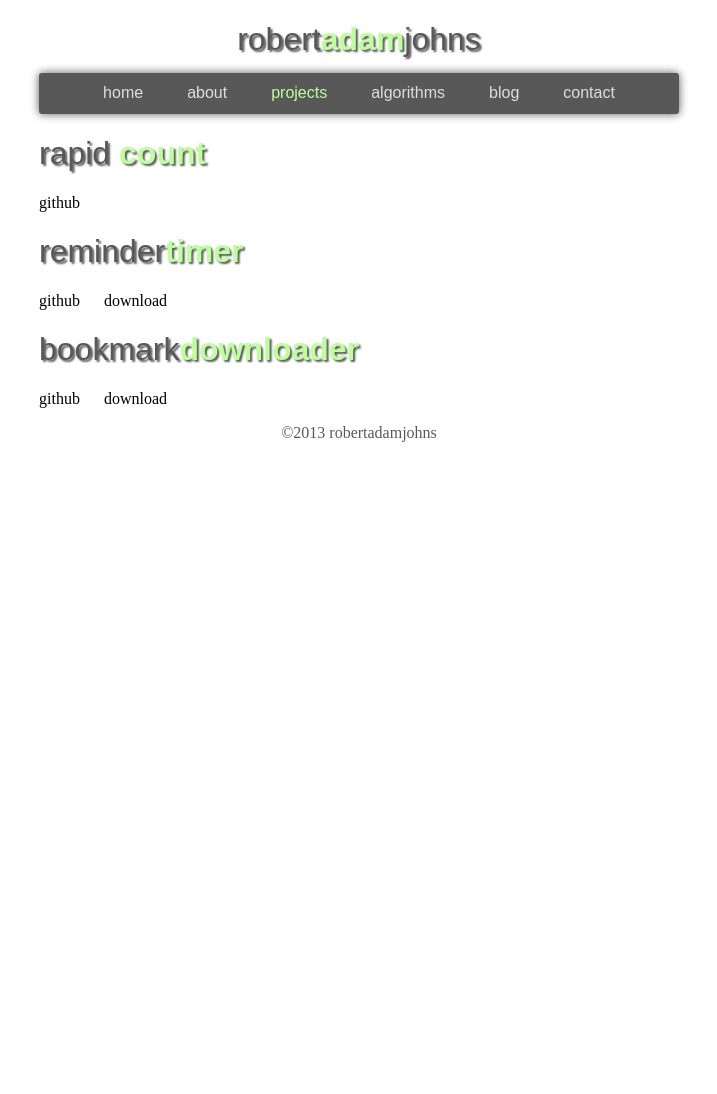
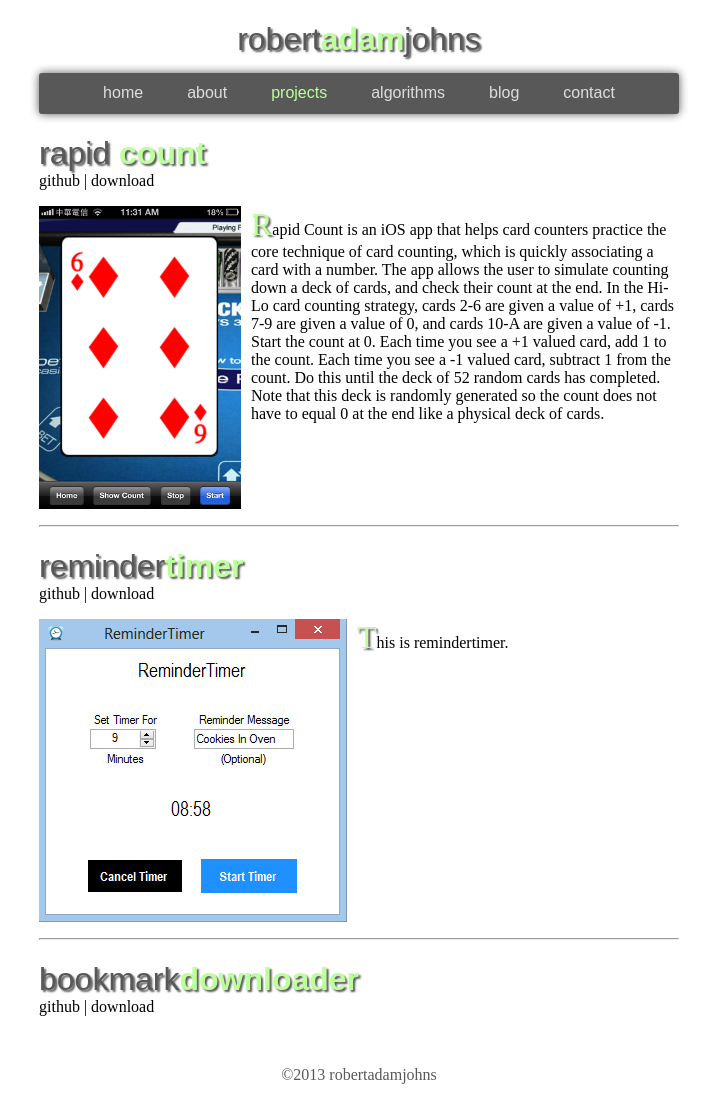
Before and after one commit to rajohns08/MyWebsite, a plain HTML site: page projects.html in a window 1280 px wide. Shown: the whole page, without its empty margins (281-998 px from the left). Before the commit the page ends 800 px from the top, so only its background shows below. Drawn offline with Linux system fonts and the light colour scheme.

Commit message:
-deleted images and updated projects page

```diff
--- a/css/index.css
+++ b/css/index.css
@@ -1,10 +1,19 @@
 /************************************/
 /* css for main outline of the site */
 /************************************/
+html {
+	overflow-y: scroll;
+}
+
 body {
 	background-color: white;
 	width: 640px;											/* must specify width for margin centering to work */
 	margin: 10px auto 10px auto;							/* center everything on page */
+}
+
+p.rootParagraph {
+	overflow: auto;
+	width: 100%;
 }
 
 p.rootParagraph:first-letter {
@@ -58,6 +67,7 @@ p.rootParagraph:first-letter {
 footer {													/* copyright 2013 robertadamjohns */
 	text-align: center;
 	opacity: 0.65;
+	margin-top: 50px;
 }
 /***************************************/
 /* end of css for main outline of site */
@@ -87,7 +97,6 @@ footer {													/* copyright 2013 robertadamjohns */
 /* css specific to about page */
 /******************************/
 #aboutImage {
-	text-align: left;
 	float: left;
 	margin-right: 10px;
 	width: 149px;
@@ -114,6 +123,7 @@ footer {													/* copyright 2013 robertadamjohns */
 	font-family: Arial, Verdana, sans-serif;
 	text-shadow: 2px 2px 2px #000000;
 	font-weight: lighter;
+	height: 15px;
 }
 
 .projectHeaders p {
@@ -122,22 +132,34 @@ footer {													/* copyright 2013 robertadamjohns */
 	font-weight: bold;
 }
 
-ul.projectLinks {
+.projectLinks {
 	padding: 0;
 }
 
-.projects a {
+.projectLinks a {
 	text-decoration: none;
 	color: #000000;
 }
 
-.projects a:hover {
+.projectLinks a:hover {
 	text-decoration: underline;
 }
 
-.projects li {
+.projectLinks li {
 	display: inline;
-	margin-right: 20px;
+}
+
+#rapidImage {
+	float: left;
+	margin-right: 10px;
+/*	width: 149px;
+	height: 144px;
+	box-shadow: 0px 0px 10px #000000;*/
+}
+
+#reminderImage {
+	float: left;
+	margin-right: 10px;
 }
 /****************************************/
 /* end of css specific to projects page */
--- a/projects.html
+++ b/projects.html
@@ -19,15 +19,29 @@
 			<h1 class="projectHeaders">rapid <p>count</p></h1>
 			<ul class="projectLinks">
 				<li><a href="https://github.com/rajohns08/Rapid-Count">github</a></li>
+				<li>|</li>
+				<li><a href="https://itunes.apple.com/us/app/rapid-count/id618053916?mt=8">download</a></li>
 			</ul>
+			<p class="rootParagraph">
+				<img id="rapidImage" src="images/rapidcount.png" alt="rapid count" title="rapid count version 1.0">
+				Rapid Count is an iOS app that helps card counters practice the core technique of card counting, which is quickly associating a card with a number. The app allows the user to simulate counting down a deck of cards, and check their count at the end. In the Hi-Lo card counting strategy, cards 2-6 are given a value of +1, cards 7-9 are given a value of 0, and cards 10-A are given a value of -1. Start the count at 0. Each time you see a +1 valued card, add 1 to the count. Each time you see a -1 valued card, subtract 1 from the count. Do this until the deck of 52 random cards has completed. Note that this deck is randomly generated so the count does not have to equal 0 at the end like a physical deck of cards.
+			</p>
+			<hr>
 			<h1 class="projectHeaders">reminder<p>timer</p></h1>
 			<ul class="projectLinks">
 				<li><a href="https://github.com/rajohns08/ReminderTimer">github</a></li>
+				<li>|</li>
 				<li><a href="http://sourceforge.net/projects/remindertimer/files/latest/download">download</a></li>
 			</ul>
+			<p class="rootParagraph">
+				<img id="reminderImage" src="images/remindertimer.png" alt="remindertimer" title="remindertimer version 2.0">
+				This is remindertimer.
+			</p>
+			<hr>
 			<h1 class="projectHeaders">bookmark<p>downloader</p></h1>
 			<ul class="projectLinks">
 				<li><a href="https://github.com/rajohns08/BookmarkDownloader">github</a></li>
+				<li>|</li>
 				<li><a href="http://sourceforge.net/projects/bookmarkdownloa/files/latest/download?source=directory">download</a></li>
 			</ul>
 		</div>
```
Also changed, not shown: about.html (+1 -1 lines), index.html (+1 -1 lines), images/about.jpg, images/about2.jpg (deleted), images/home.jpg, images/home2.jpg (deleted), images/home3.jpg (deleted), images/home4.jpg (deleted), images/rapidcount.png (added), images/remindertimer.png (added). Lines whose indentation alone changed are shown as unchanged.
